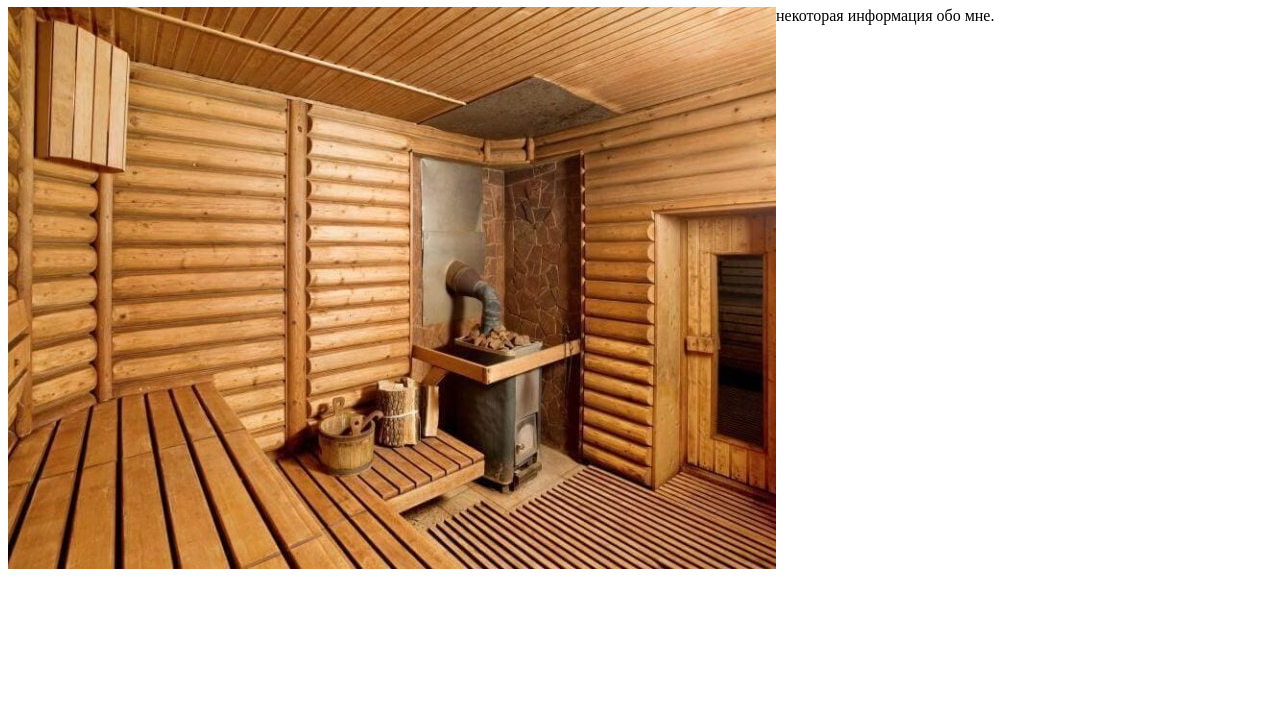
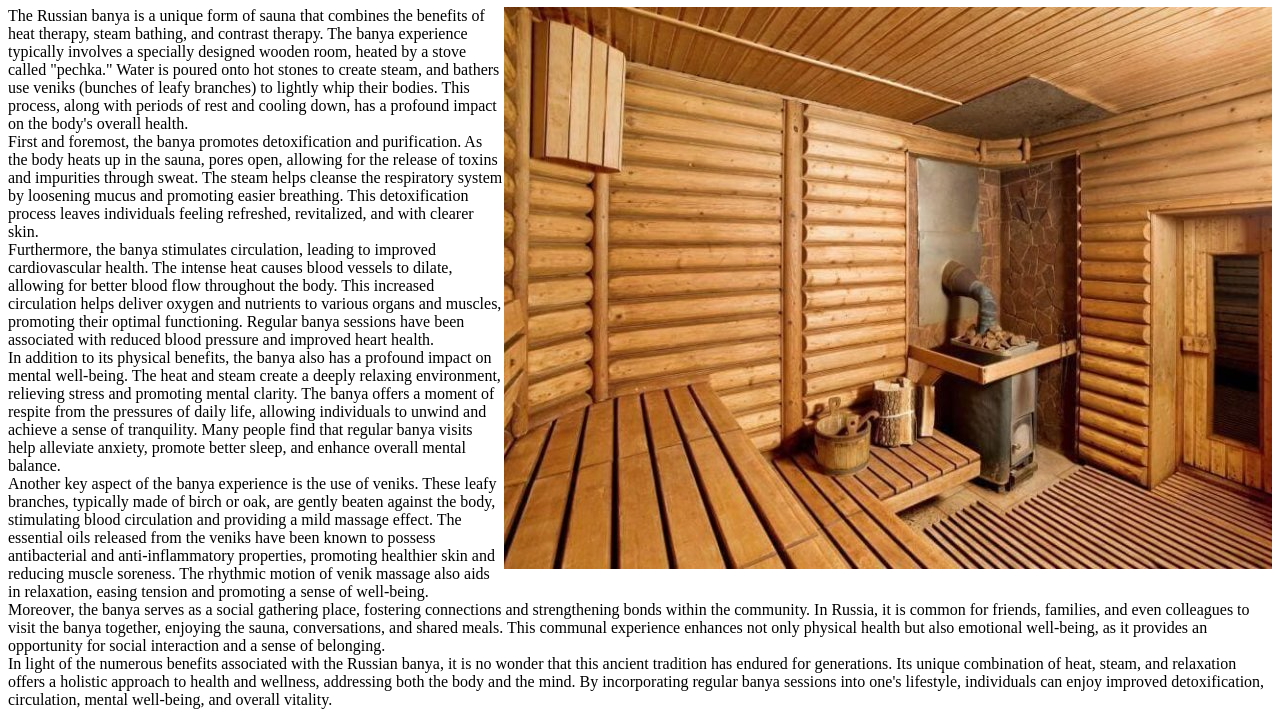
Before and after one commit to ekorsa/task5.1, a plain HTML site: page about.html in a window 1280 px wide. Shown: the part 154-879 px from the top of the page. Before the commit the page ends 800 px from the top, so only its background shows below. Drawn offline with Linux system fonts and the light colour scheme.

Commit message:
added text on about me page

```diff
--- a/about.html
+++ b/about.html
@@ -23,8 +23,40 @@
 <div class="content">
     <br>
     <h1>Обо мне:</h1>
-    <p> <img src="IMG/banya.jpg" alt="Русская баня" id="leftimg">
-        некоторая информация обо мне.
+    <p> <img src="IMG/banya.jpg" alt="Русская баня" id="rightimg">
+        The Russian banya is a unique form of sauna that combines the benefits of heat therapy, steam bathing, and contrast therapy. The banya
+        experience typically involves a specially designed wooden room, heated by a stove called "pechka." Water is poured onto hot stones to create
+        steam, and bathers use veniks (bunches of leafy branches) to lightly whip their bodies. This process, along with periods of rest and cooling
+        down, has a profound impact on the body's overall health.
+        <br>
+        First and foremost, the banya promotes detoxification and purification. As the body heats up in the sauna, pores open, allowing for the
+        release of toxins and impurities through sweat. The steam helps cleanse the respiratory system by loosening mucus and promoting easier
+        breathing. This detoxification process leaves individuals feeling refreshed, revitalized, and with clearer skin.
+        <br>
+        Furthermore, the banya stimulates circulation, leading to improved cardiovascular health. The intense heat causes blood vessels to dilate,
+        allowing for better blood flow throughout the body. This increased circulation helps deliver oxygen and nutrients to various organs and
+        muscles, promoting their optimal functioning. Regular banya sessions have been associated with reduced blood pressure and improved heart
+        health.
+        <br>
+        In addition to its physical benefits, the banya also has a profound impact on mental well-being. The heat and steam create a deeply
+        relaxing environment, relieving stress and promoting mental clarity. The banya offers a moment of respite from the pressures of daily life,
+        allowing individuals to unwind and achieve a sense of tranquility. Many people find that regular banya visits help alleviate anxiety,
+        promote better sleep, and enhance overall mental balance.
+        <br>
+        Another key aspect of the banya experience is the use of veniks. These leafy branches, typically made of birch or oak, are gently beaten
+        against the body, stimulating blood circulation and providing a mild massage effect. The essential oils released from the veniks have been
+        known to possess antibacterial and anti-inflammatory properties, promoting healthier skin and reducing muscle soreness. The rhythmic motion
+        of venik massage also aids in relaxation, easing tension and promoting a sense of well-being.
+        <br>
+        Moreover, the banya serves as a social gathering place, fostering connections and strengthening bonds within the community. In Russia, it
+        is common for friends, families, and even colleagues to visit the banya together, enjoying the sauna, conversations, and shared meals.
+        This communal experience enhances not only physical health but also emotional well-being, as it provides an opportunity for social
+        interaction and a sense of belonging.
+        <br>
+        In light of the numerous benefits associated with the Russian banya, it is no wonder that this ancient tradition has endured for
+        generations. Its unique combination of heat, steam, and relaxation offers a holistic approach to health and wellness, addressing both the
+        body and the mind. By incorporating regular banya sessions into one's lifestyle, individuals can enjoy improved detoxification,
+        circulation, mental well-being, and overall vitality.
 </div>
 
 </body>
--- a/style.css
+++ b/style.css
@@ -72,3 +72,7 @@ tbody td {
 #leftimg{
     float:left;
 }
+
+#rightimg{
+    float: right;
+}
```
